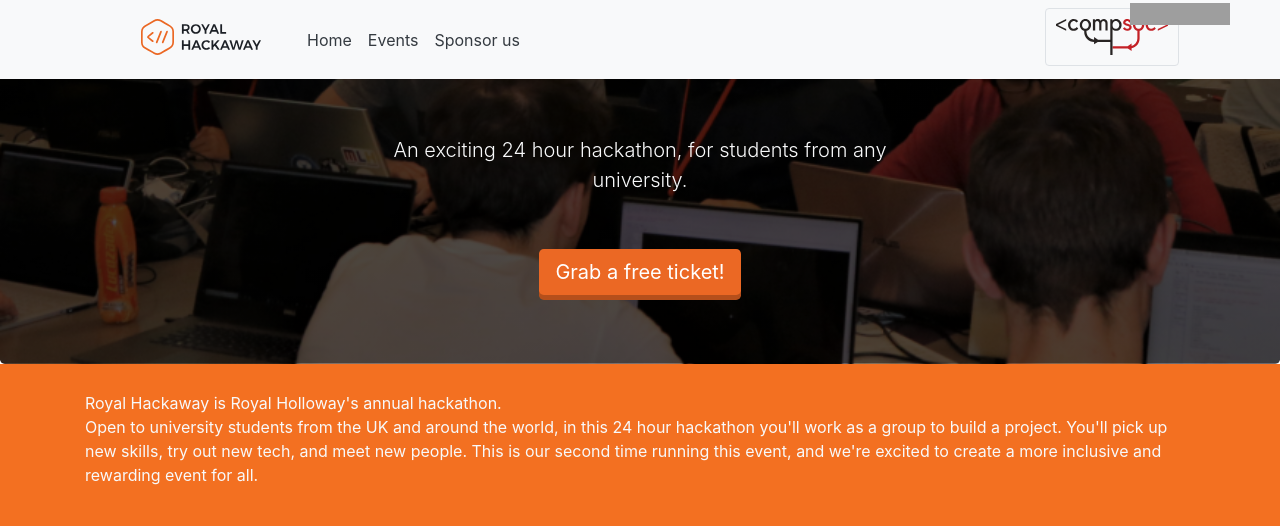
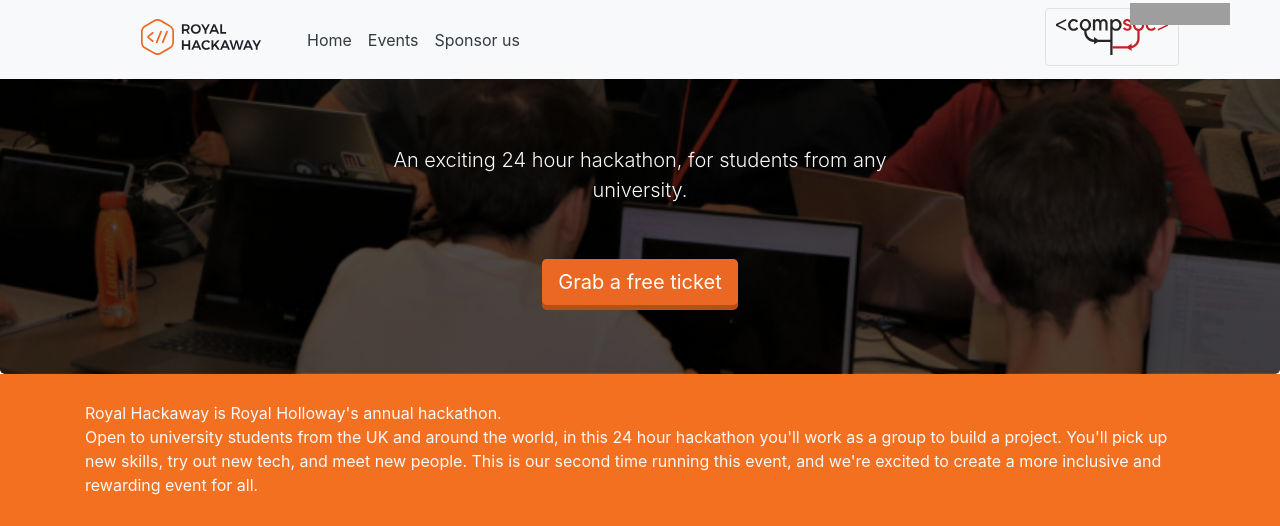
Before and after one commit to rhul-compsoc/royalhackaway.com, a Jekyll site: the page built from _events/hackaway2019.md, in a window 1280 px wide and 900 px high, scrolled down 430 px, cut to the strip 0-526 px from the top of the window. Built offline with Jekyll 4.4.1, drawn with Linux system fonts in a browser that asks for light colours; nearby versions of some CDN libraries; grey boxes are pictures that could not be loaded.

```diff
--- a/_events/hackaway2019.md
+++ b/_events/hackaway2019.md
@@ -23,7 +23,7 @@ jumbotron-image-adjust: "rgba(0, 0, 0, 0.7), rgba(0, 0, 0, 0.7)"
 
 display-logo: true
 small-logo: "rh-small.svg"
-logo-width: 1
+logo-width: 2
 
 show-map: true
 map-src: "https://maps.google.com/maps?q=windsor%20building%&t=&z=13&ie=UTF8&iwloc=&output=embed"
@@ -34,7 +34,7 @@ venue-floor-plan: ""
 show-ticket-button: true
 disable-button: false
 tickets: "https://tickets.royalhackaway.com/"
-ticket-button-text: "Grab a free ticket!"
+ticket-button-text: "Grab a free ticket"
 
 
 show-wifi-details: false
--- a/_home-sections/hackaway-ad.html
+++ b/_home-sections/hackaway-ad.html
@@ -4,7 +4,7 @@
   <div class="container text-center">
       <h2><b>The big one.</b></h2>
       <p>Tickets for Royal Hackaway 2019 are now available.</p>
-      <a class="btn btn-outline-light" href="/freshers-hackathon">Grab a ticket</a>
+      <a class="btn btn-outline-light" href="/hackaway2019">Grab a ticket</a>
   </div>
   {% endif %}
 </section>
```
